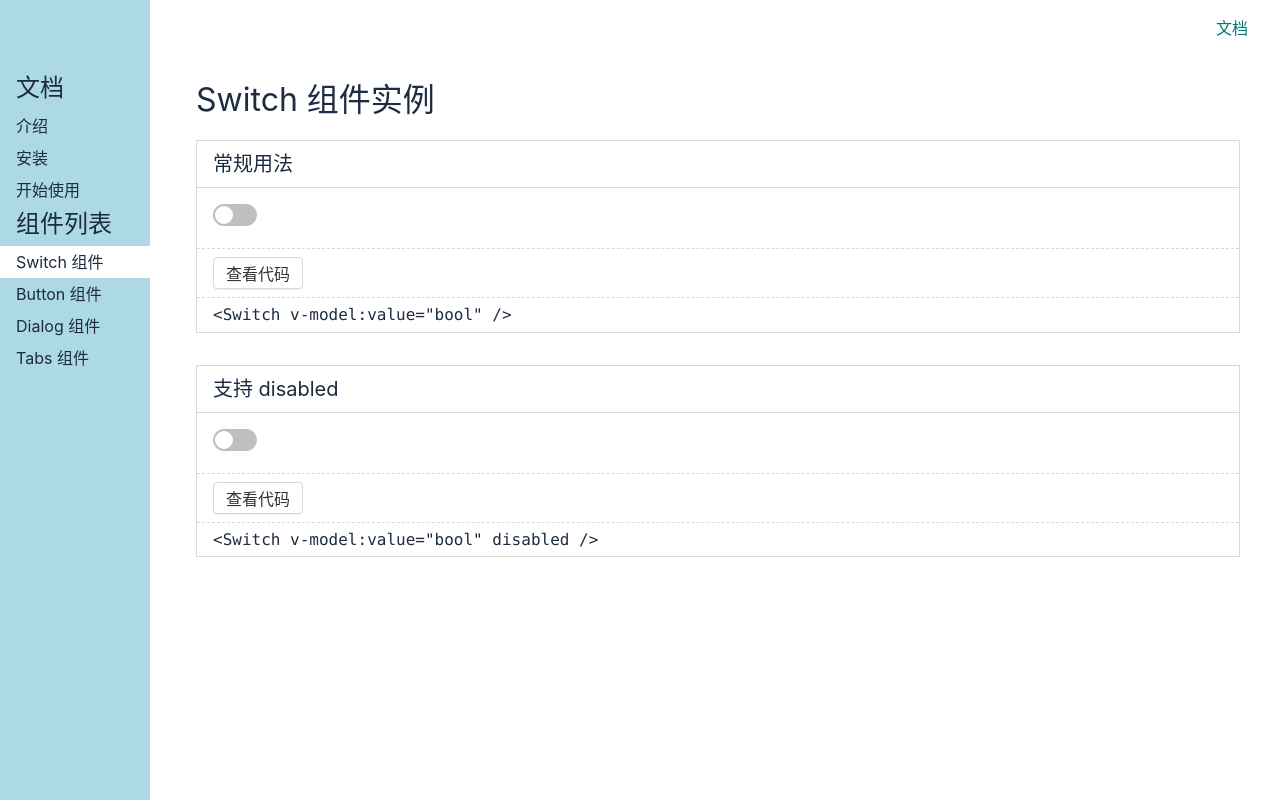
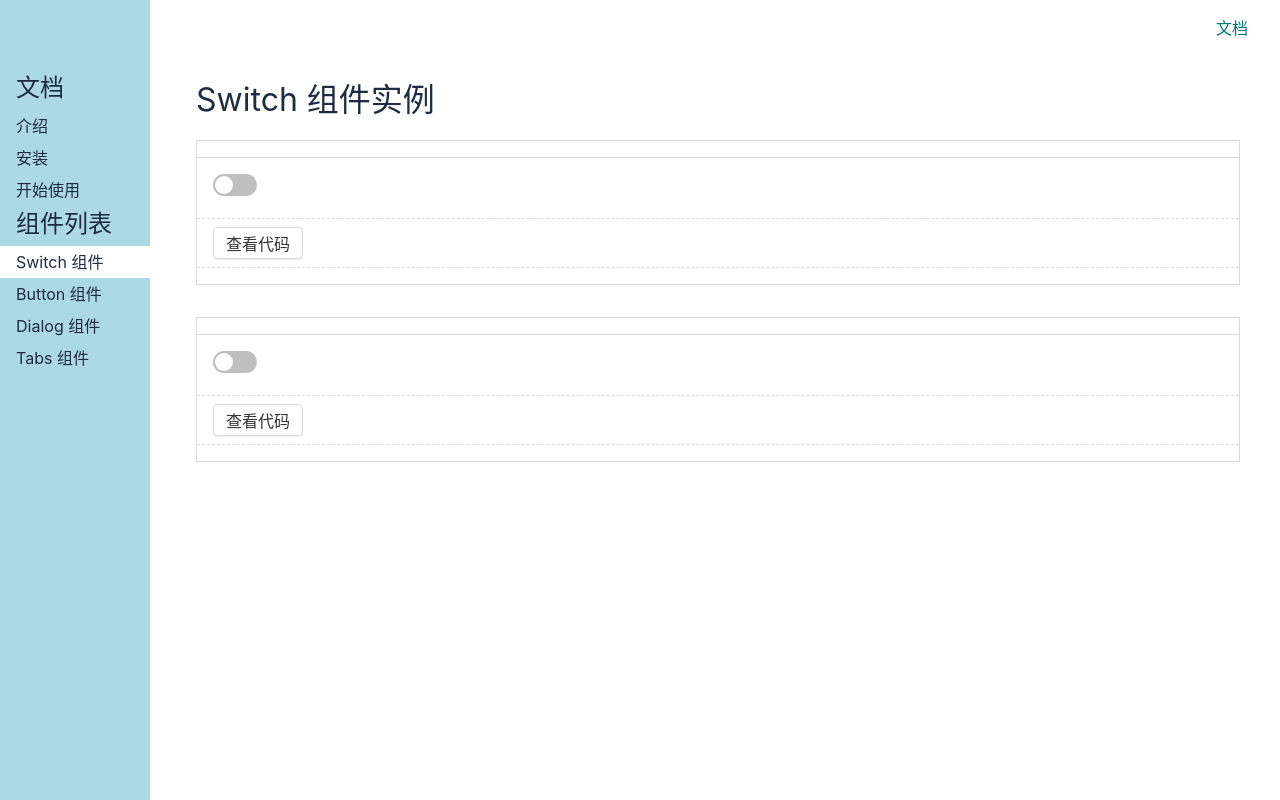
Before and after one commit to rourou1107/zao-UI, a Vue app: page /#/doc/switch in a window 1280 px wide. Built offline with nearby package versions, Linux system fonts and the light colour scheme.

Commit message:
å¼展示源代码
Change-Id: I5a1e30c08549e7abdd3178271d28410f200c1fcc

```diff
--- a/src/components/Switch1.demo.vue
+++ b/src/components/Switch1.demo.vue
@@ -1,3 +1,4 @@
+<demo>常规用法</demo>
 <template>
     <Switch v-model:value="bool" />
 </template>
--- a/src/components/Switch2.demo.vue
+++ b/src/components/Switch2.demo.vue
@@ -1,3 +1,4 @@
+<demo>disabled</demo>
 <template>
     <Switch v-model:value="bool" disabled />
 </template>
--- a/src/components/SwitchDemo.vue
+++ b/src/components/SwitchDemo.vue
@@ -1,7 +1,7 @@
 <template>
     <h1>Switch 组件实例</h1>
     <div class="demo">
-        <h2>常规用法</h2>
+        <h2>{{Switch1Demo.__sourceCodeTitle}}</h2>
         <div class="demo-component">
             <Switch1Demo />
         </div>
@@ -9,11 +9,11 @@
             <Button>查看代码</Button>
         </div>
         <div class="demo-code">
-            <pre>&lt;Switch v-model:value="bool" /&gt;</pre>
+            <pre>{{Switch1Demo.__sourceCode}}</pre>
         </div>
     </div>
     <div class="demo">
-        <h2>支持 disabled</h2>
+        <h2>{{Switch2Demo.__sourceCodeTitle}}</h2>
         <div class="demo-component">
             <Switch2Demo />
         </div>
@@ -21,7 +21,7 @@
             <Button>查看代码</Button>
         </div>
         <div class="demo-code">
-            <pre>&lt;Switch v-model:value="bool" disabled /&gt;</pre>
+            <pre>{{Switch2Demo.__sourceCode}}</pre>
         </div>
     </div>
 </template>
@@ -34,7 +34,8 @@
         components: {Button, Switch1Demo, Switch2Demo },
         setup() {
             const bool = ref(false)
-            return { bool }
+            console.log('Switch1Demo', Switch1Demo);
+            return { bool, Switch1Demo, Switch2Demo }
         }
     }
 </script>
--- a/vite.config.ts
+++ b/vite.config.ts
@@ -1,6 +1,23 @@
 // @ts-nocheck
 import { md } from "./plugins/md";
+import fs from 'fs'
+import {baseParse} from '@vue/compiler-core'
 
 export default {
-    plugins: [md()]
+    plugins: [md()],
+    vueCustomBlockTransforms: {
+        demo: (options) => {
+            const { code, path } = options
+            const file = fs.readFileSync(path).toString()
+            const parsed = baseParse(file).children.find(n => n.tag === 'demo')
+            const title = parsed.children[0].content
+            const main = file.split(parsed.loc.source).join('').trim()
+            return `export default function (Component) {
+        Component.__sourceCode = ${
+                JSON.stringify(main)
+            }
+        Component.__sourceCodeTitle = ${JSON.stringify(title)}
+      }`.trim()
+        }
+    }
 };
```
